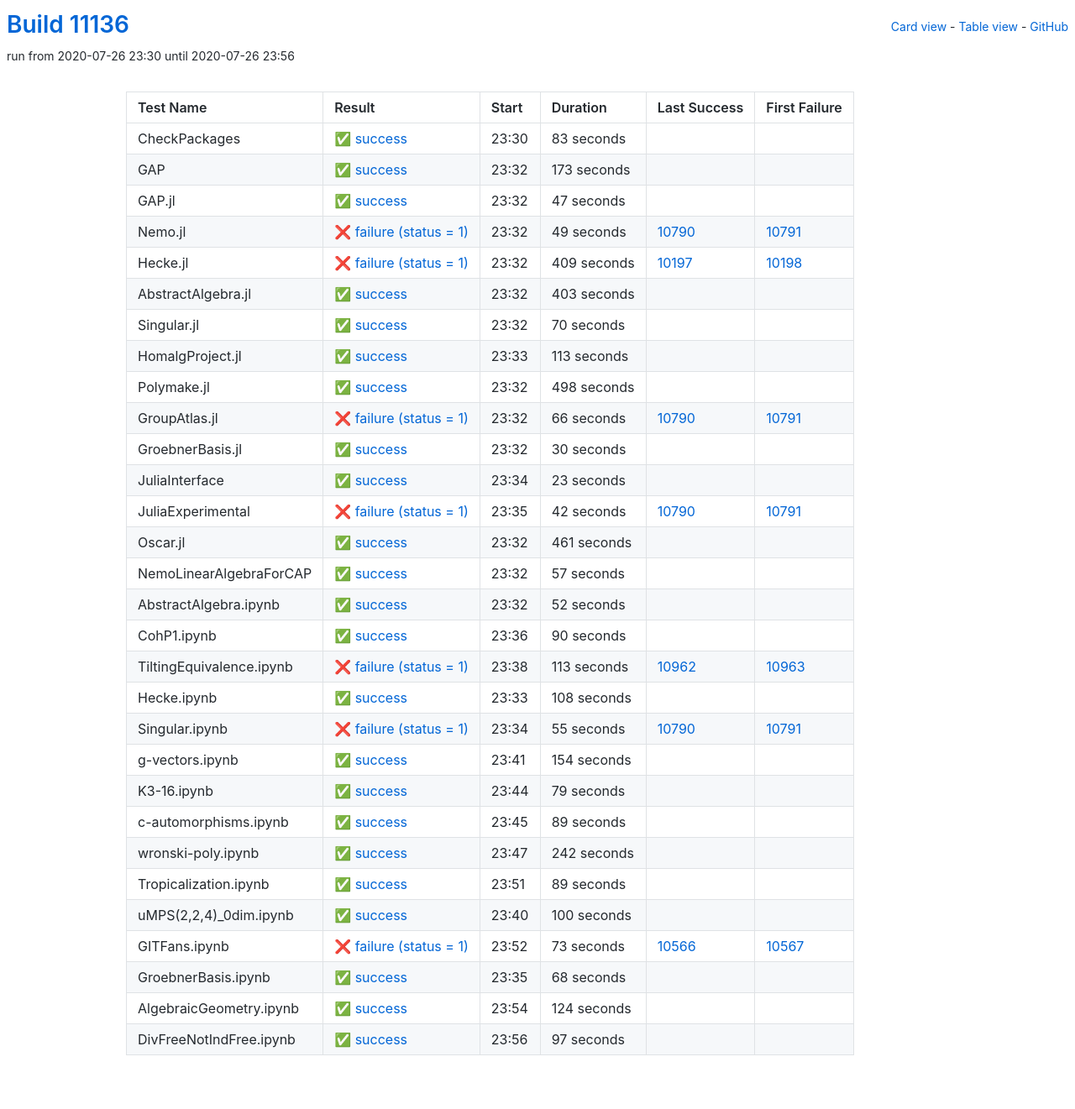
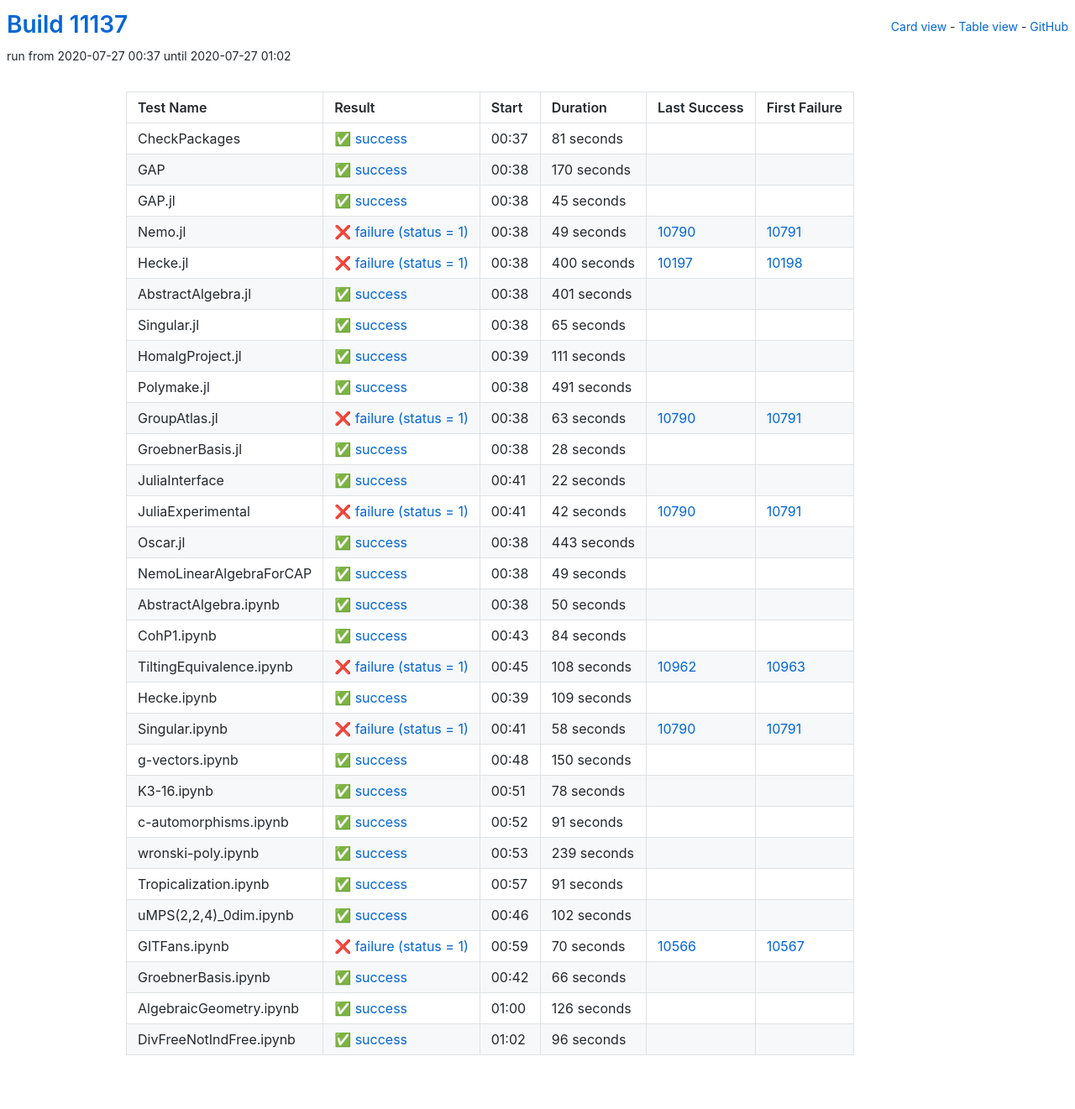
Before and after one commit to oscar-system/oscar-ci-status, a Jekyll site: the page built from table.html, in a window 1280 px wide. Shown: the whole page at 84% size. Built offline with Jekyll 4.4.1, drawn with Linux system fonts in a browser that asks for light colours.

Commit message:
Build #11137

```diff
--- a/_data/ci.yml
+++ b/_data/ci.yml
@@ -1,6 +1,6 @@
 ---
-build: 11136
-build_url: https://oscarci.mathematik.uni-kl.de/job/oscar/11136/
+build: 11137
+build_url: https://oscarci.mathematik.uni-kl.de/job/oscar/11137/
 job: oscar
 organization: oscar-system
 repo: oscar-ci-status
@@ -8,44 +8,44 @@
 tests:
 - name: CheckPackages
   id: checkpackages
-  log: https://oscarci.mathematik.uni-kl.de/job/oscar/11136/artifact/logs/build-11136/CheckPackages.log
-  start: 2020-07-26 23:30
+  log: https://oscarci.mathematik.uni-kl.de/job/oscar/11137/artifact/logs/build-11137/CheckPackages.log
+  start: 2020-07-27 00:37
   success: true
   exitcode: 0
   status: success
-  duration: 83
+  duration: 81
   last_success: false
   last_success_url:
   first_failure: false
   first_failure_url:
 - name: GAP
   id: gap
-  log: https://oscarci.mathematik.uni-kl.de/job/oscar/11136/artifact/logs/build-11136/GAP.log
-  start: 2020-07-26 23:32
+  log: https://oscarci.mathematik.uni-kl.de/job/oscar/11137/artifact/logs/build-11137/GAP.log
+  start: 2020-07-27 00:38
   success: true
   exitcode: 0
   status: success
-  duration: 173
+  duration: 170
   last_success: false
   last_success_url:
   first_failure: false
   first_failure_url:
 - name: GAP.jl
   id: gap-jl
-  log: https://oscarci.mathematik.uni-kl.de/job/oscar/11136/artifact/logs/build-11136/GAP.jl.log
-  start: 2020-07-26 23:32
+  log: https://oscarci.mathematik.uni-kl.de/job/oscar/11137/artifact/logs/build-11137/GAP.jl.log
+  start: 2020-07-27 00:38
   success: true
   exitcode: 0
   status: success
-  duration: 47
+  duration: 45
   last_success: false
   last_success_url:
   first_failure: false
   first_failure_url:
 - name: Nemo.jl
   id: nemo-jl
-  log: https://oscarci.mathematik.uni-kl.de/job/oscar/11136/artifact/logs/build-11136/Nemo.jl.log
-  start: 2020-07-26 23:32
+  log: https://oscarci.mathematik.uni-kl.de/job/oscar/11137/artifact/logs/build-11137/Nemo.jl.log
+  start: 2020-07-27 00:38
   success: false
   exitcode: 1
   status: failure
@@ -56,104 +56,104 @@
   first_failure_url: https://oscarci.mathematik.uni-kl.de/job/oscar/10791/
 - name: Hecke.jl
   id: hecke-jl
-  log: https://oscarci.mathematik.uni-kl.de/job/oscar/11136/artifact/logs/build-11136/Hecke.jl.log
-  start: 2020-07-26 23:32
+  log: https://oscarci.mathematik.uni-kl.de/job/oscar/11137/artifact/logs/build-11137/Hecke.jl.log
+  start: 2020-07-27 00:38
   success: false
   exitcode: 1
   status: failure
-  duration: 409
+  duration: 400
   last_success: 10197
   last_success_url: https://oscarci.mathematik.uni-kl.de/job/oscar/10197/
   first_failure: 10198
   first_failure_url: https://oscarci.mathematik.uni-kl.de/job/oscar/10198/
 - name: AbstractAlgebra.jl
   id: abstractalgebra-jl
-  log: https://oscarci.mathematik.uni-kl.de/job/oscar/11136/artifact/logs/build-11136/AbstractAlgebra.jl.log
-  start: 2020-07-26 23:32
+  log: https://oscarci.mathematik.uni-kl.de/job/oscar/11137/artifact/logs/build-11137/AbstractAlgebra.jl.log
+  start: 2020-07-27 00:38
   success: true
   exitcode: 0
   status: success
-  duration: 403
+  duration: 401
   last_success: false
   last_success_url:
   first_failure: false
   first_failure_url:
 - name: Singular.jl
   id: singular-jl
-  log: https://oscarci.mathematik.uni-kl.de/job/oscar/11136/artifact/logs/build-11136/Singular.jl.log
-  start: 2020-07-26 23:32
+  log: https://oscarci.mathematik.uni-kl.de/job/oscar/11137/artifact/logs/build-11137/Singular.jl.log
+  start: 2020-07-27 00:38
   success: true
   exitcode: 0
   status: success
-  duration: 70
+  duration: 65
   last_success: false
   last_success_url:
   first_failure: false
   first_failure_url:
 - name: HomalgProject.jl
   id: homalgproject-jl
-  log: https://oscarci.mathematik.uni-kl.de/job/oscar/11136/artifact/logs/build-11136/HomalgProject.jl.log
-  start: 2020-07-26 23:33
+  log: https://oscarci.mathematik.uni-kl.de/job/oscar/11137/artifact/logs/build-11137/HomalgProject.jl.log
+  start: 2020-07-27 00:39
   success: true
   exitcode: 0
   status: success
-  duration: 113
+  duration: 111
   last_success: false
   last_success_url:
   first_failure: false
   first_failure_url:
 - name: Polymake.jl
   id: polymake-jl
-  log: https://oscarci.mathematik.uni-kl.de/job/oscar/11136/artifact/logs/build-11136/Polymake.jl.log
-  start: 2020-07-26 23:32
+  log: https://oscarci.mathematik.uni-kl.de/job/oscar/11137/artifact/logs/build-11137/Polymake.jl.log
+  start: 2020-07-27 00:38
   success: true
   exitcode: 0
   status: success
-  duration: 498
+  duration: 491
   last_success: false
   last_success_url:
   first_failure: false
   first_failure_url:
 - name: GroupAtlas.jl
   id: groupatlas-jl
-  log: https://oscarci.mathematik.uni-kl.de/job/oscar/11136/artifact/logs/build-11136/GroupAtlas.jl.log
-  start: 2020-07-26 23:32
+  log: https://oscarci.mathematik.uni-kl.de/job/oscar/11137/artifact/logs/build-11137/GroupAtlas.jl.log
+  start: 2020-07-27 00:38
   success: false
   exitcode: 1
   status: failure
-  duration: 66
+  duration: 63
   last_success: 10790
   last_success_url: https://oscarci.mathematik.uni-kl.de/job/oscar/10790/
   first_failure: 10791
   first_failure_url: https://oscarci.mathematik.uni-kl.de/job/oscar/10791/
 - name: GroebnerBasis.jl
   id: groebnerbasis-jl
-  log: https://oscarci.mathematik.uni-kl.de/job/oscar/11136/artifact/logs/build-11136/GroebnerBasis.jl.log
-  start: 2020-07-26 23:32
+  log: https://oscarci.mathematik.uni-kl.de/job/oscar/11137/artifact/logs/build-11137/GroebnerBasis.jl.log
+  start: 2020-07-27 00:38
   success: true
   exitcode: 0
   status: success
-  duration: 30
+  duration: 28
   last_success: false
   last_success_url:
   first_failure: false
   first_failure_url:
 - name: JuliaInterface
   id: juliainterface
-  log: https://oscarci.mathematik.uni-kl.de/job/oscar/11136/artifact/logs/build-11136/JuliaInterface.log
-  start: 2020-07-26 23:34
+  log: https://oscarci.mathematik.uni-kl.de/job/oscar/11137/artifact/logs/build-11137/JuliaInterface.log
+  start: 2020-07-27 00:41
   success: true
   exitcode: 0
   status: success
-  duration: 23
+  duration: 22
   last_success: false
   last_success_url:
   first_failure: false
   first_failure_url:
 - name: JuliaExperimental
   id: juliaexperimental
-  log: https://oscarci.mathematik.uni-kl.de/job/oscar/11136/artifact/logs/build-11136/JuliaExperimental.log
-  start: 2020-07-26 23:35
+  log: https://oscarci.mathematik.uni-kl.de/job/oscar/11137/artifact/logs/build-11137/JuliaExperimental.log
+  start: 2020-07-27 00:41
   success: false
   exitcode: 1
   status: failure
@@ -164,204 +164,204 @@
   first_failure_url: https://oscarci.mathematik.uni-kl.de/job/oscar/10791/
 - name: Oscar.jl
   id: oscar-jl
-  log: https://oscarci.mathematik.uni-kl.de/job/oscar/11136/artifact/logs/build-11136/Oscar.jl.log
-  start: 2020-07-26 23:32
+  log: https://oscarci.mathematik.uni-kl.de/job/oscar/11137/artifact/logs/build-11137/Oscar.jl.log
+  start: 2020-07-27 00:38
   success: true
   exitcode: 0
   status: success
-  duration: 461
+  duration: 443
   last_success: false
   last_success_url:
   first_failure: false
   first_failure_url:
 - name: NemoLinearAlgebraForCAP
   id: nemolinearalgebraforcap
-  log: https://oscarci.mathematik.uni-kl.de/job/oscar/11136/artifact/logs/build-11136/NemoLinearAlgebraForCAP.log
-  start: 2020-07-26 23:32
+  log: https://oscarci.mathematik.uni-kl.de/job/oscar/11137/artifact/logs/build-11137/NemoLinearAlgebraForCAP.log
+  start: 2020-07-27 00:38
   success: true
   exitcode: 0
   status: success
-  duration: 57
+  duration: 49
   last_success: false
   last_success_url:
   first_failure: false
   first_failure_url:
 - name: AbstractAlgebra.ipynb
   id: abstractalgebra-ipynb
-  log: https://oscarci.mathematik.uni-kl.de/job/oscar/11136/artifact/logs/build-11136/AbstractAlgebra.ipynb.log
-  start: 2020-07-26 23:32
+  log: https://oscarci.mathematik.uni-kl.de/job/oscar/11137/artifact/logs/build-11137/AbstractAlgebra.ipynb.log
+  start: 2020-07-27 00:38
   success: true
   exitcode: 0
   status: success
-  duration: 52
+  duration: 50
   last_success: false
   last_success_url:
   first_failure: false
   first_failure_url:
 - name: CohP1.ipynb
   id: cohp1-ipynb
-  log: https://oscarci.mathematik.uni-kl.de/job/oscar/11136/artifact/logs/build-11136/CohP1.ipynb.log
-  start: 2020-07-26 23:36
+  log: https://oscarci.mathematik.uni-kl.de/job/oscar/11137/artifact/logs/build-11137/CohP1.ipynb.log
+  start: 2020-07-27 00:43
   success: true
   exitcode: 0
   status: success
-  duration: 90
+  duration: 84
   last_success: false
   last_success_url:
   first_failure: false
   first_failure_url:
 - name: TiltingEquivalence.ipynb
   id: tiltingequivalence-ipynb
-  log: https://oscarci.mathematik.uni-kl.de/job/oscar/11136/artifact/logs/build-11136/TiltingEquivalence.ipynb.log
-  start: 2020-07-26 23:38
+  log: https://oscarci.mathematik.uni-kl.de/job/oscar/11137/artifact/logs/build-11137/TiltingEquivalence.ipynb.log
+  start: 2020-07-27 00:45
   success: false
   exitcode: 1
   status: failure
-  duration: 113
+  duration: 108
   last_success: 10962
   last_success_url: https://oscarci.mathematik.uni-kl.de/job/oscar/10962/
   first_failure: 10963
   first_failure_url: https://oscarci.mathematik.uni-kl.de/job/oscar/10963/
 - name: Hecke.ipynb
   id: hecke-ipynb
-  log: https://oscarci.mathematik.uni-kl.de/job/oscar/11136/artifact/logs/build-11136/Hecke.ipynb.log
-  start: 2020-07-26 23:33
+  log: https://oscarci.mathematik.uni-kl.de/job/oscar/11137/artifact/logs/build-11137/Hecke.ipynb.log
+  start: 2020-07-27 00:39
   success: true
   exitcode: 0
   status: success
-  duration: 108
+  duration: 109
   last_success: false
   last_success_url:
   first_failure: false
   first_failure_url:
 - name: Singular.ipynb
   id: singular-ipynb
-  log: https://oscarci.mathematik.uni-kl.de/job/oscar/11136/artifact/logs/build-11136/Singular.ipynb.log
-  start: 2020-07-26 23:34
+  log: https://oscarci.mathematik.uni-kl.de/job/oscar/11137/artifact/logs/build-11137/Singular.ipynb.log
+  start: 2020-07-27 00:41
   success: false
   exitcode: 1
   status: failure
-  duration: 55
+  duration: 58
   last_success: 10790
   last_success_url: https://oscarci.mathematik.uni-kl.de/job/oscar/10790/
   first_failure: 10791
   first_failure_url: https://oscarci.mathematik.uni-kl.de/job/oscar/10791/
 - name: g-vectors.ipynb
   id: g-vectors-ipynb
-  log: https://oscarci.mathematik.uni-kl.de/job/oscar/11136/artifact/logs/build-11136/g-vectors.ipynb.log
-  start: 2020-07-26 23:41
+  log: https://oscarci.mathematik.uni-kl.de/job/oscar/11137/artifact/logs/build-11137/g-vectors.ipynb.log
+  start: 2020-07-27 00:48
   success: true
   exitcode: 0
   status: success
-  duration: 154
+  duration: 150
   last_success: false
   last_success_url:
   first_failure: false
   first_failure_url:
 - name: K3-16.ipynb
   id: k3-16-ipynb
-  log: https://oscarci.mathematik.uni-kl.de/job/oscar/11136/artifact/logs/build-11136/K3-16.ipynb.log
-  start: 2020-07-26 23:44
+  log: https://oscarci.mathematik.uni-kl.de/job/oscar/11137/artifact/logs/build-11137/K3-16.ipynb.log
+  start: 2020-07-27 00:51
   success: true
   exitcode: 0
   status: success
-  duration: 79
+  duration: 78
   last_success: false
   last_success_url:
   first_failure: false
   first_failure_url:
 - name: c-automorphisms.ipynb
   id: c-automorphisms-ipynb
-  log: https://oscarci.mathematik.uni-kl.de/job/oscar/11136/artifact/logs/build-11136/c-automorphisms.ipynb.log
-  start: 2020-07-26 23:45
+  log: https://oscarci.mathematik.uni-kl.de/job/oscar/11137/artifact/logs/build-11137/c-automorphisms.ipynb.log
+  start: 2020-07-27 00:52
   success: true
   exitcode: 0
   status: success
-  duration: 89
+  duration: 91
   last_success: false
   last_success_url:
   first_failure: false
   first_failure_url:
 - name: wronski-poly.ipynb
   id: wronski-poly-ipynb
-  log: https://oscarci.mathematik.uni-kl.de/job/oscar/11136/artifact/logs/build-11136/wronski-poly.ipynb.log
-  start: 2020-07-26 23:47
+  log: https://oscarci.mathematik.uni-kl.de/job/oscar/11137/artifact/logs/build-11137/wronski-poly.ipynb.log
+  start: 2020-07-27 00:53
   success: true
   exitcode: 0
   status: success
-  duration: 242
+  duration: 239
   last_success: false
   last_success_url:
   first_failure: false
   first_failure_url:
 - name: Tropicalization.ipynb
   id: tropicalization-ipynb
-  log: https://oscarci.mathematik.uni-kl.de/job/oscar/11136/artifact/logs/build-11136/Tropicalization.ipynb.log
-  start: 2020-07-26 23:51
+  log: https://oscarci.mathematik.uni-kl.de/job/oscar/11137/artifact/logs/build-11137/Tropicalization.ipynb.log
+  start: 2020-07-27 00:57
   success: true
   exitcode: 0
   status: success
-  duration: 89
+  duration: 91
   last_success: false
   last_success_url:
   first_failure: false
   first_failure_url:
 - name: uMPS(2,2,4)_0dim.ipynb
   id: umps-2-2-4-0dim-ipynb
-  log: https://oscarci.mathematik.uni-kl.de/job/oscar/11136/artifact/logs/build-11136/uMPS-2-2-4-_0dim.ipynb.log
-  start: 2020-07-26 23:40
+  log: https://oscarci.mathematik.uni-kl.de/job/oscar/11137/artifact/logs/build-11137/uMPS-2-2-4-_0dim.ipynb.log
+  start: 2020-07-27 00:46
   success: true
   exitcode: 0
   status: success
-  duration: 100
+  duration: 102
   last_success: false
   last_success_url:
   first_failure: false
   first_failure_url:
 - name: GITFans.ipynb
   id: gitfans-ipynb
-  log: https://oscarci.mathematik.uni-kl.de/job/oscar/11136/artifact/logs/build-11136/GITFans.ipynb.log
-  start: 2020-07-26 23:52
+  log: https://oscarci.mathematik.uni-kl.de/job/oscar/11137/artifact/logs/build-11137/GITFans.ipynb.log
+  start: 2020-07-27 00:59
   success: false
   exitcode: 1
   status: failure
-  duration: 73
+  duration: 70
   last_success: 10566
   last_success_url: https://oscarci.mathematik.uni-kl.de/job/oscar/10566/
   first_failure: 10567
   first_failure_url: https://oscarci.mathematik.uni-kl.de/job/oscar/10567/
 - name: GroebnerBasis.ipynb
   id: groebnerbasis-ipynb
-  log: https://oscarci.mathematik.uni-kl.de/job/oscar/11136/artifact/logs/build-11136/GroebnerBasis.ipynb.log
-  start: 2020-07-26 23:35
+  log: https://oscarci.mathematik.uni-kl.de/job/oscar/11137/artifact/logs/build-11137/GroebnerBasis.ipynb.log
+  start: 2020-07-27 00:42
   success: true
   exitcode: 0
   status: success
-  duration: 68
+  duration: 66
   last_success: false
   last_success_url:
   first_failure: false
   first_failure_url:
 - name: AlgebraicGeometry.ipynb
   id: algebraicgeometry-ipynb
-  log: https://oscarci.mathematik.uni-kl.de/job/oscar/11136/artifact/logs/build-11136/AlgebraicGeometry.ipynb.log
-  start: 2020-07-26 23:54
+  log: https://oscarci.mathematik.uni-kl.de/job/oscar/11137/artifact/logs/build-11137/AlgebraicGeometry.ipynb.log
+  start: 2020-07-27 01:00
   success: true
   exitcode: 0
   status: success
-  duration: 124
+  duration: 126
   last_success: false
   last_success_url:
   first_failure: false
   first_failure_url:
 - name: DivFreeNotIndFree.ipynb
   id: divfreenotindfree-ipynb
-  log: https://oscarci.mathematik.uni-kl.de/job/oscar/11136/artifact/logs/build-11136/DivFreeNotIndFree.ipynb.log
-  start: 2020-07-26 23:56
+  log: https://oscarci.mathematik.uni-kl.de/job/oscar/11137/artifact/logs/build-11137/DivFreeNotIndFree.ipynb.log
+  start: 2020-07-27 01:02
   success: true
   exitcode: 0
   status: success
-  duration: 97
+  duration: 96
   last_success: false
   last_success_url:
   first_failure: false
```
Also changed, not shown: README.md.
